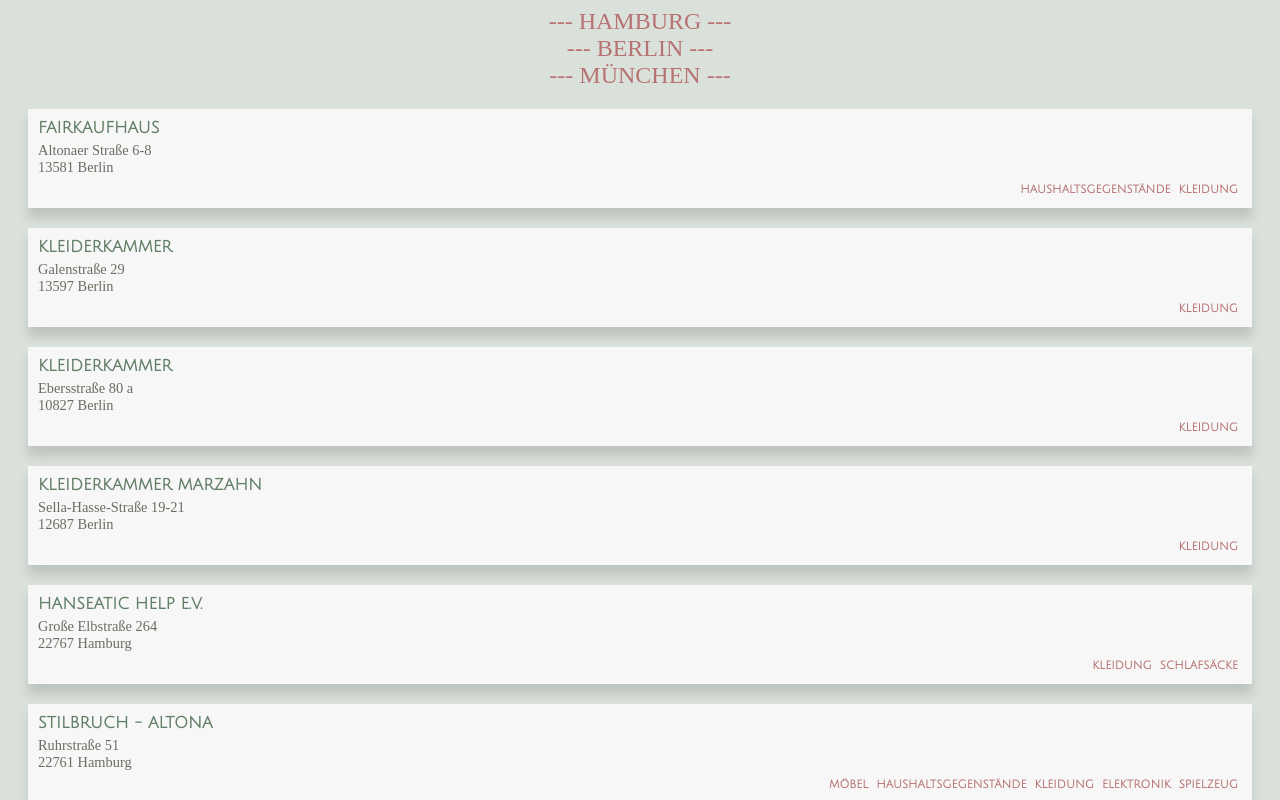
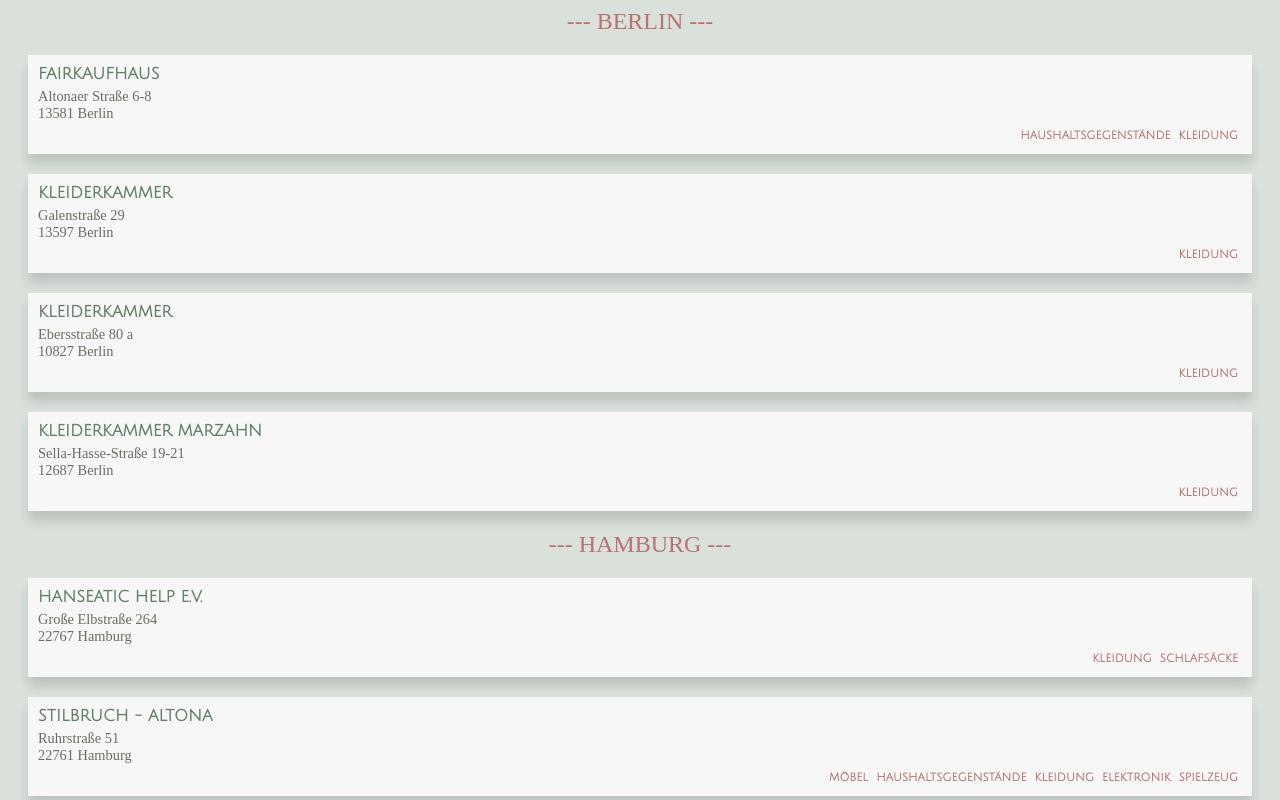
Before and after one commit to maje02/capstone-project, a React (Create React App) app: page / in a window 1280 px wide. Shown: the top 800 px of the page. Built offline with nearby package versions, Linux system fonts and the light colour scheme.

Commit message:
Sort places by cities

```diff
--- a/src/City.js
+++ b/src/City.js
@@ -1,8 +1,40 @@
+import React from 'react'
 import styled from 'styled-components/macro'
+import Place from './Place'
+import PropTypes from 'prop-types'
 
-export default styled.section`
+export default function City({ places }) {
+  return (
+    <div>
+      <CitySection city={places[0].city}>--- {places[0].city} ---</CitySection>
+      {renderPlaces()}
+    </div>
+  )
+
+  function renderPlaces() {
+    return places
+      .sort((a, b) => a.name.localeCompare(b.name))
+      .map(({ name, street, number, zip_code, city, categories }, index) => (
+        <Place
+          key={index}
+          name={name}
+          street={street}
+          number={number}
+          zip_code={zip_code}
+          city={city}
+          categories={categories}
+        />
+      ))
+  }
+}
+
+const CitySection = styled.section`
   font-family: 'Noto Serif JP';
   color: #b77373;
   text-transform: uppercase;
   font-size: 1.5rem;
 `
+City.propTypes = {
+  places: PropTypes.array.isRequired,
+  city: PropTypes.string.isRequired,
+}
--- a/src/Home.js
+++ b/src/Home.js
@@ -1,42 +1,23 @@
 import React from 'react'
-import Place from './Place'
 import places from './places.json'
 import City from './City'
 
 export default function Home() {
-  return (
-    <>
-      {renderCities()}
-      {renderPlaces()}{' '}
-    </>
-  )
+  return <>{renderCities()} </>
 
-  function renderPlaces() {
-    return places
-      .sort((a, b) => a.name.localeCompare(b.name))
-      .sort((a, b) => a.city.localeCompare(b.city))
-      .map(({ name, street, number, zip_code, city, categories }, index) => (
-        <Place
+  function renderCities() {
+    const allCities = places.map(place => place.city)
+    const cities = allCities.filter(
+      (city, index) => allCities.indexOf(city) === index
+    )
+    return cities
+      .sort((a, b) => a.localeCompare(b))
+      .map((city, index) => (
+        <City
           key={index}
-          name={name}
-          street={street}
-          number={number}
-          zip_code={zip_code}
+          places={places.filter(place => place.city === city)}
           city={city}
-          categories={categories}
         />
       ))
   }
-  function renderCities() {
-    const cities = places.map(item => item.city)
-    const uniqueCities = cities.filter(
-      (city, index) => cities.indexOf(city) === index
-    )
-    //console.log(uniqueCities)
-    return uniqueCities.map((city, index) => (
-      <City key={index} city={city}>
-        --- {city} ---
-      </City>
-    ))
-  }
 }
```
Also changed, not shown: 1 other file (tests, documents, lock files or other folders).
